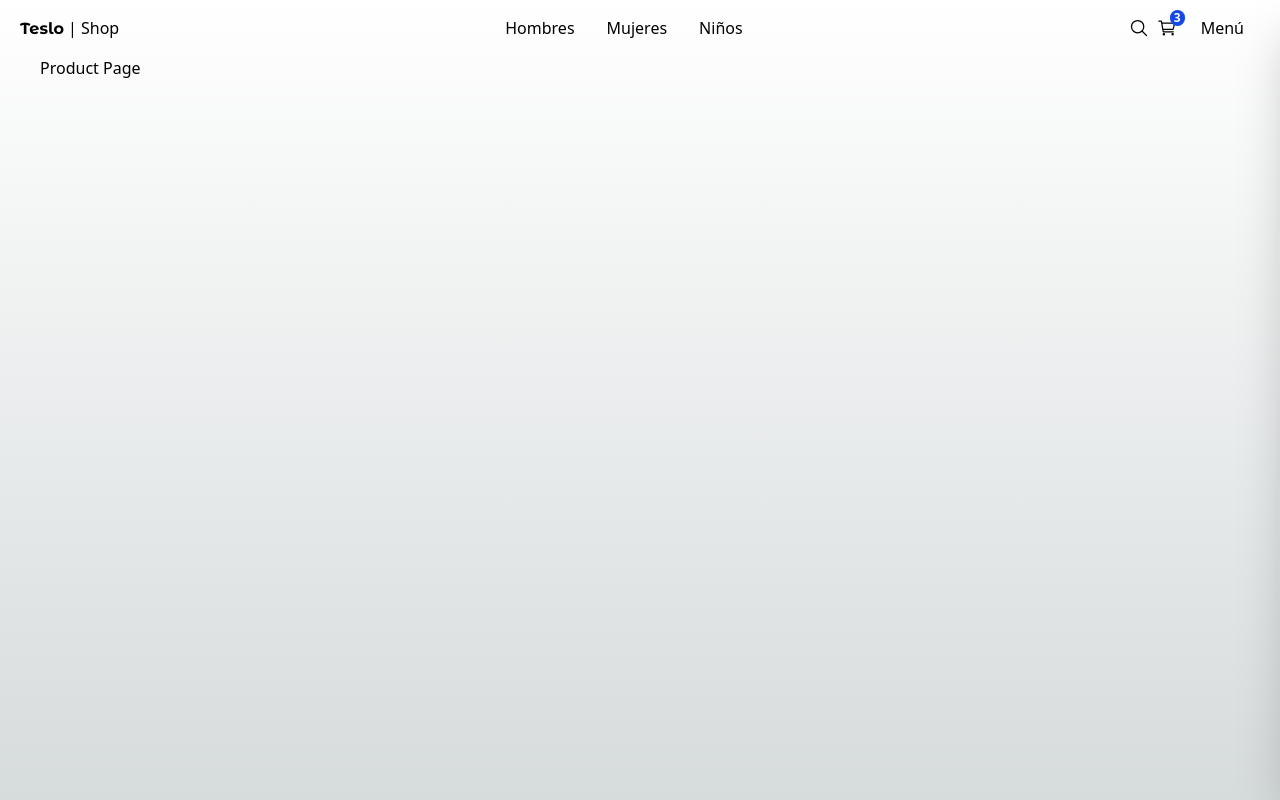
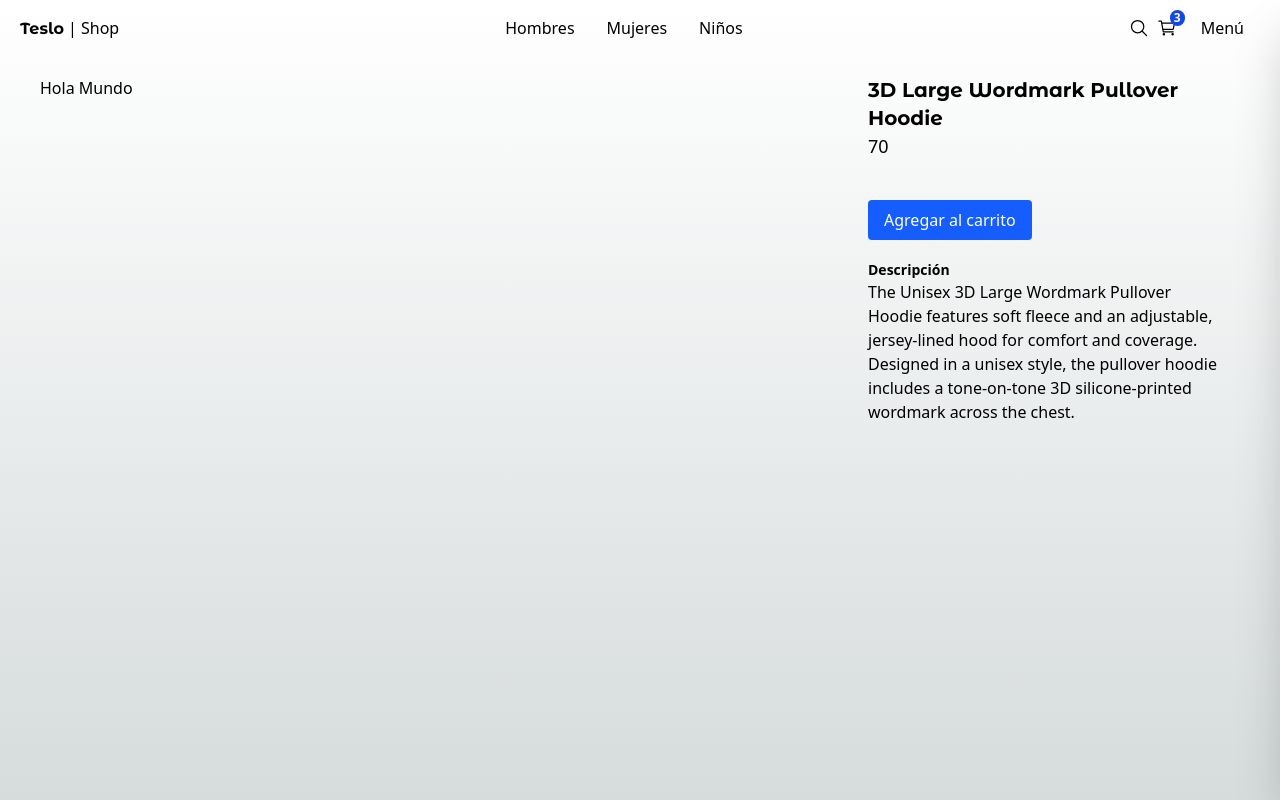
Before and after one commit to klich1984/teslo-shop-next, a Next.js app: page /product/3d_large_wordmark_pullover_hoodie in a window 1280 px wide. Built offline with nearby package versions, Linux system fonts and the light colour scheme.

Commit message:
feat: 🗿 Add Product view first step

```diff
--- a/src/app/(shop)/product/[slug]/page.tsx
+++ b/src/app/(shop)/product/[slug]/page.tsx
@@ -1,7 +1,40 @@
-export default function ProductPage() {
+import { titleFont } from '@/config/fonts'
+import { initialData } from '@/seed/seed'
+import { notFound } from 'next/navigation'
+
+interface ProductPageProps {
+  params: Promise<{
+    slug: string
+  }>
+}
+
+export default async function ProductPage({ params }: ProductPageProps) {
+  const { slug } = await params
+
+  const product = initialData.products.find((product) => product.slug === slug)
+
+  if (!product) {
+    notFound()
+  }
+
   return (
-    <div>
-      <h1>Product Page</h1>
+    <div className='mt-5 mb-20 grid md:grid-cols-3 gap-3'>
+      {/* Slideshow */}
+      <div className='col-span-1 md:col-span-2'>Hola Mundo</div>
+      {/* Detalles */}
+      <div className='col-span-1 px-5'>
+        <h1 className={`${titleFont.className} antialiased font-bold text-xl`}>
+          {product.title}
+        </h1>
+        <p className='text-lg mb-5'>{product.price}</p>
+        {/* Selector de talla */}
+        {/* Selector de cantidad */}
+        {/* Boton */}
+        <button className='btn-primary my-5'>Agregar al carrito</button>
+        {/* Descripcion */}
+        <h3 className='font-bold text-sm'>Descripción</h3>
+        <p className='font-light'>{product.description}</p>
+      </div>
     </div>
   )
 }
--- /dev/null
+++ b/src/app/(shop)/product/not-found.tsx
@@ -0,0 +1,5 @@
+import { PageNotFound } from '@/components'
+
+export default function NotFoundProductPage() {
+  return <PageNotFound />
+}
```
Also changed, not shown: 1 other file (tests, documents, lock files or other folders).
